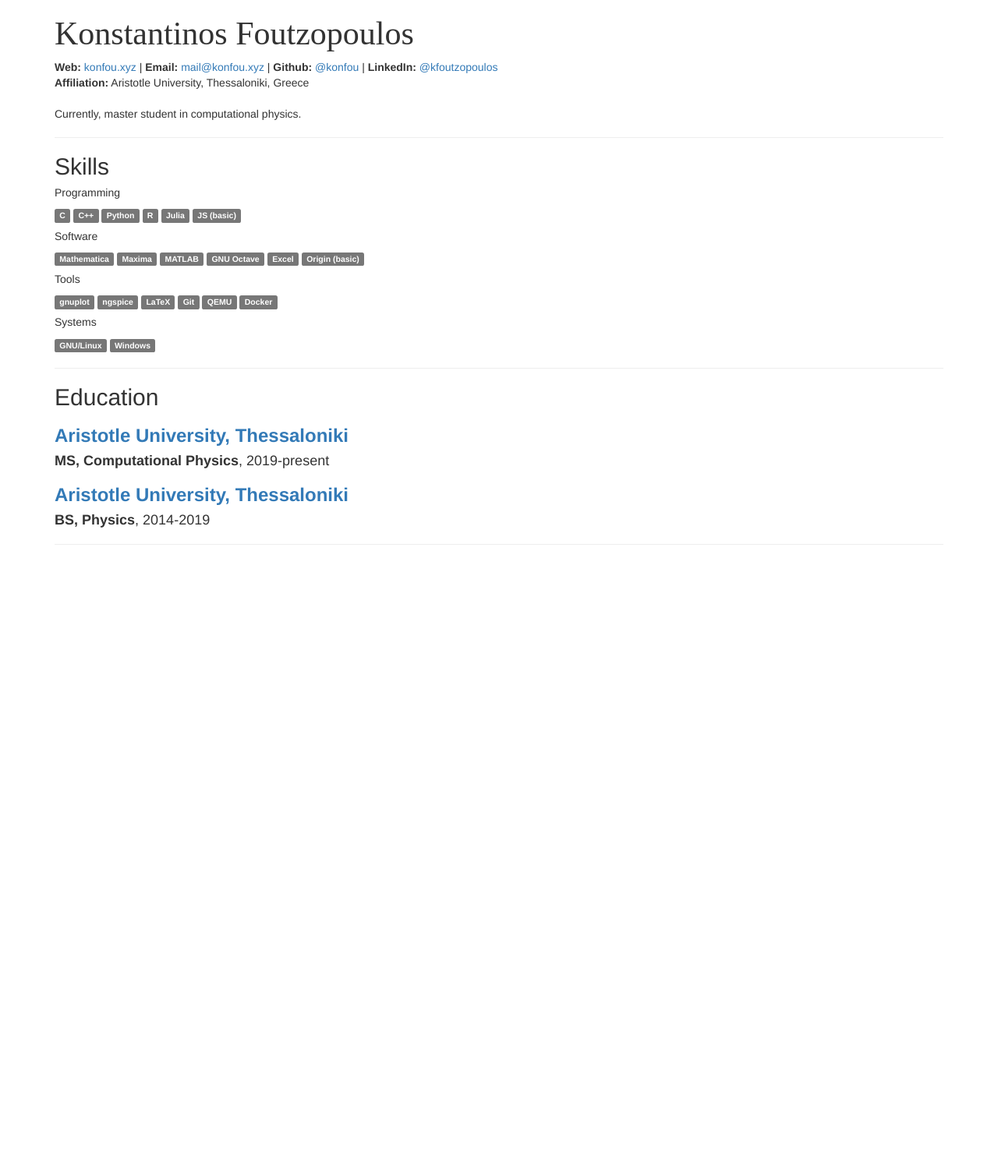
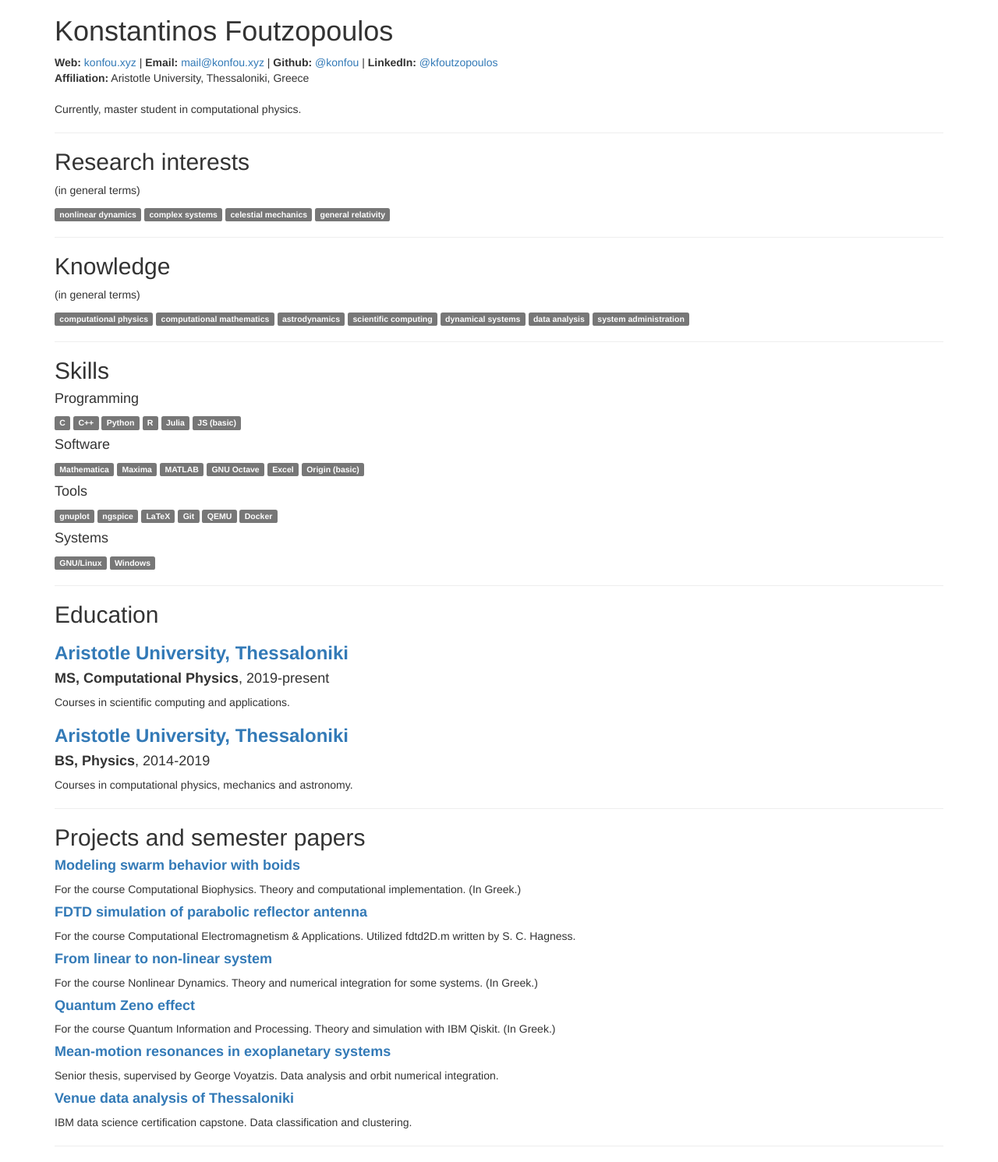
Before and after one commit to konfou/konfou.github.io, a Jekyll site: the page built from _pages/cv.html, in a window 1280 px wide. Shown: the whole page at 78% size. Built offline with Jekyll 4.4.1, drawn with Linux system fonts in a browser that asks for light colours; nearby versions of some CDN libraries; before the commit the page ends 900 px from its top, so only the background shows below that.

Commit message:
cv update

```diff
--- a/_data/cv.yml
+++ b/_data/cv.yml
@@ -8,15 +8,22 @@ city: Thessaloniki
 country: Greece
 summary:
  text:
-   Currently, master student in computational physics.
+    Currently, master student in computational physics.
 
 interests:
  - nonlinear dynamics
  - complex systems
  - celestial mechanics
- - relativity
- - applied mathematics
+ - general relativity
+
+knowledge:
+ - computational physics
+ - computational mathematics
+ - astrodynamics
+ - scientific computing
+ - dynamical systems
  - data analysis
+ - system administration
 
 skills:
  - name: Programming
@@ -56,9 +63,56 @@ education:
     start: 2019
     end: present
     degree: MS, Computational Physics
+    summary:
+      Courses in scientific computing and applications.
   - name: Aristotle University
     city: Thessaloniki
     url: users.auth.gr/kfoutzop
     start: 2014
     end: 2019
     degree: BS, Physics
+    summary:
+      Courses in computational physics, mechanics and astronomy.
+ certs:
+  - name: IT Support
+    date: Sep 19
+    summary:
+      A professional certificate by Google on Coursera.
+  - name: Data Science
+    date: Sep 19
+      A professional certificate by IBM on Coursera.
+  - name: Wolfram Technology Certified Level I
+    date: Oct 20
+      Proficiency in a range of computational tasks using the Wolfram language.
+
+projects:
+ - name: Modeling swarm behavior with boids
+   url: users.auth.gr/kfoutzop/pms/sem3.cbp/boids/
+   summary:
+     For the course Computational Biophysics.
+     Theory and computational implementation. (In Greek.)
+ - name: FDTD simulation of parabolic reflector antenna
+   url: users.auth.gr/kfoutzop/pms/sem2.cem/
+   summary:
+     For the course Computational Electromagnetism & Applications.
+     Utilized fdtd2D.m written by S. C. Hagness.
+ - name: From linear to non-linear system
+   url: users.auth.gr/kfoutzop/pms/sem2.nld/foutzopoulos2020_fltnl.pdf
+   summary:
+     For the course Nonlinear Dynamics.
+     Theory and numerical integration for some systems. (In Greek.)
+ - name: Quantum Zeno effect
+   url: users.auth.gr/kfoutzop/pms/sem2.qip/foutzopoulos2020_qze.pdf
+   summary:
+     For the course Quantum Information and Processing.
+     Theory and simulation with IBM Qiskit. (In Greek.)
+ - name: Mean-motion resonances in exoplanetary systems
+   url: users.auth.gr/~voyatzis/SeniorThesis/pFoutzopoulos.pdf
+   summary:
+     Senior thesis, supervised by George Voyatzis.
+     Data analysis and orbit numerical integration.
+ - name: Venue data analysis of Thessaloniki
+   url: github.com/konfou/coursera-ibm-data-cert/blob/master/venue-data-analysis-of-thessaloniki.ipynb
+   summary:
+     IBM data science certification capstone.
+     Data classification and clustering.
--- a/_layouts/cv.html
+++ b/_layouts/cv.html
@@ -9,15 +9,9 @@
   <meta name="author" content="{{ site.data.cv.name }}" />
   <meta name="description" content="{{ site.data.cv.name}}'s CV" />
   <link rel="icon" href="{{ site.data.vars.identicon }}" />
-  <link rel="stylesheet" media="all" href="//netdna.bootstrapcdn.com/bootstrap/3.0.2/css/bootstrap.min.css" />
-  <link rel="stylesheet" type="type/css" href="//fonts.googleapis.com/css?family=Lusitana:400,700" />
+  <link rel="stylesheet" media="all" href="//cdn.jsdelivr.net/npm/bootstrap@3/dist/css/bootstrap.min.css" />
   <link rel="profile" href="http://microformats.org/profile/specs" />
   <link rel="pgpkey" type="text/plain" href="/pgp.asc" />
-  <style  type="text/css">
-     h1 { font-family: 'Lusitana', serif; font-size: 3em; }
-     .skills { margin-right: 1em; }
-     @media print { .nohref a[href]:after { content: ""; } }
-  </style>
 </head>
 <body>
 {{ content }}
--- a/_layouts/master.html
+++ b/_layouts/master.html
@@ -24,6 +24,12 @@
   <link rel="authorization_endpoint" href="https://indieauth.com/auth">
   <link rel="me" href="https://twitter.com/konfou">
   <link rel="pgpkey" type="text/plain" href="{{ site.url }}/pgp.asc">
+  <!--
+  <link rel="stylesheet" href="https://cdn.jsdelivr.net/npm/katex@0/dist/katex.min.css">
+  <script defer src="https://cdn.jsdelivr.net/npm/katex@0/dist/katex.min.js"></script>
+  <script defer src="https://cdn.jsdelivr.net/npm/katex@0.13.0/dist/contrib/auto-render.min.js"
+    onload="renderMathInElement(document.body);"></script>
+  -->
   <script src="/assets/js/mathjax-config.js" defer></script>
   <script type="text/javascript" id="MathJax-script" defer
     src="https://cdn.jsdelivr.net/npm/mathjax@3/es5/startup.js">
--- a/_pages/cv.html
+++ b/_pages/cv.html
@@ -20,9 +20,23 @@ layout: cv
   </div>
   <hr/>
 
+  <h2>Research interests</h2>
+  <p>(in general terms)</p>
+  {% for interest in site.data.cv.interests %}
+    <span class="label label-default">{{ interest }}</span>
+  {% endfor %}
+  <hr/>
+
+  <h2>Knowledge</h2>
+  <p>(in general terms)</p>
+  {% for item in site.data.cv.knowledge %}
+    <span class="label label-default">{{ item }}</span>
+  {% endfor %}
+  <hr/>
+
   <h2>Skills</h2>
   {% for skill in site.data.cv.skills %}
-    <h5>{{ skill.name }}</h5>
+    <h4>{{ skill.name }}</h4>
   {% for item in skill.items %}
       <span class="label label-default p-skill skill">{{ item.name }}</span>
   {% endfor %}{% endfor %}
@@ -41,8 +55,21 @@ layout: cv
       <strong class="p-summary">{{ college.degree }}</strong>,
       <abbr class="dt-start dtstart">{{ college.start }}</abbr>-<abbr class="dt-end dtend">{{college.end}}</abbr>
     </h4>
+    <p>{{ college.summary }}</p>
     </div>
   {% endfor %}
   <hr/>
 
+  <h2>Projects and semester papers</h2>
+  {% for project in site.data.cv.projects %}  <div class="h-event vevent">
+    <h4>
+      <strong>
+        {% if project.url %} <a class="u-url url" href="//{{ project.url }}">{% endif %}
+        <span class="p-name summary">{{ project.name }}</span>
+      {% if project.url %}</a>{% endif %}</strong>
+    </h4>
+    <span class="p-summary">{{ project.summary }}</span>
+  {% endfor %}
+  <hr/>
+
 </div>
--- a/_pages/index.html
+++ b/_pages/index.html
@@ -14,10 +14,10 @@ layout: master
   (<span class="hl string">github</span> "<a href="https://github.com/{{ site.data.vars.nick }}" rel="me authn">@{{ site.data.vars.nick }}</a>")
   (<span class="hl string">interests</span> '(
     "<span class="hl string">mathematics</span>"
-    "<span class="hl string">mechanics</span>"
+    "<span class="hl string">physics</span>"
     "<span class="hl string">astronomy</span>"
     "<span class="hl string">programming</span>"
-    "<span class="hl string">geometry</span>"
+    "<span class="hl string">computer s&e</span>"
     "<span class="hl string">anime</span>"
   ))
 ))</pre>
```
